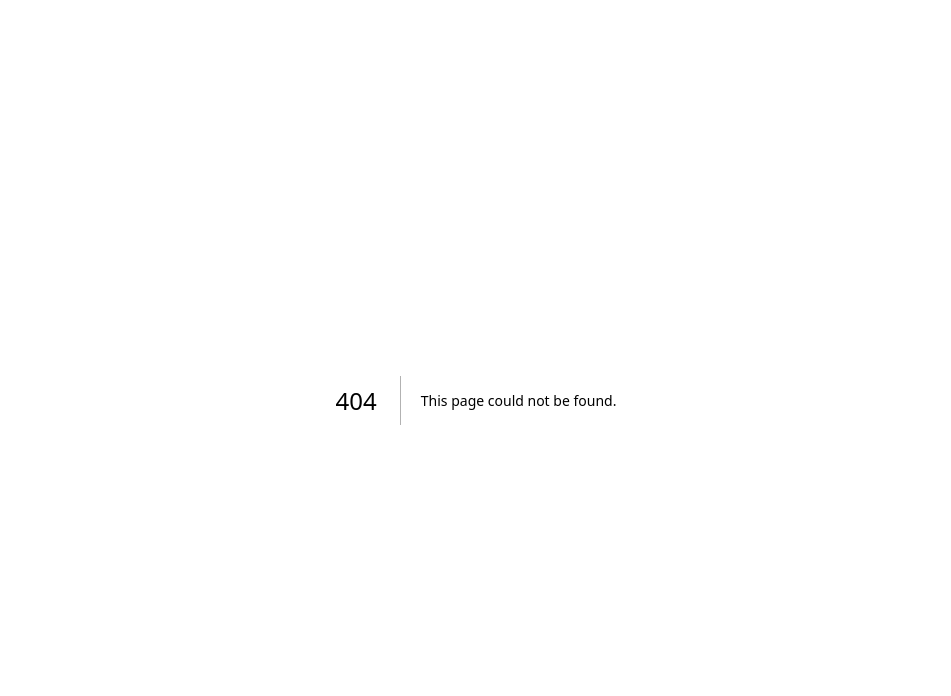
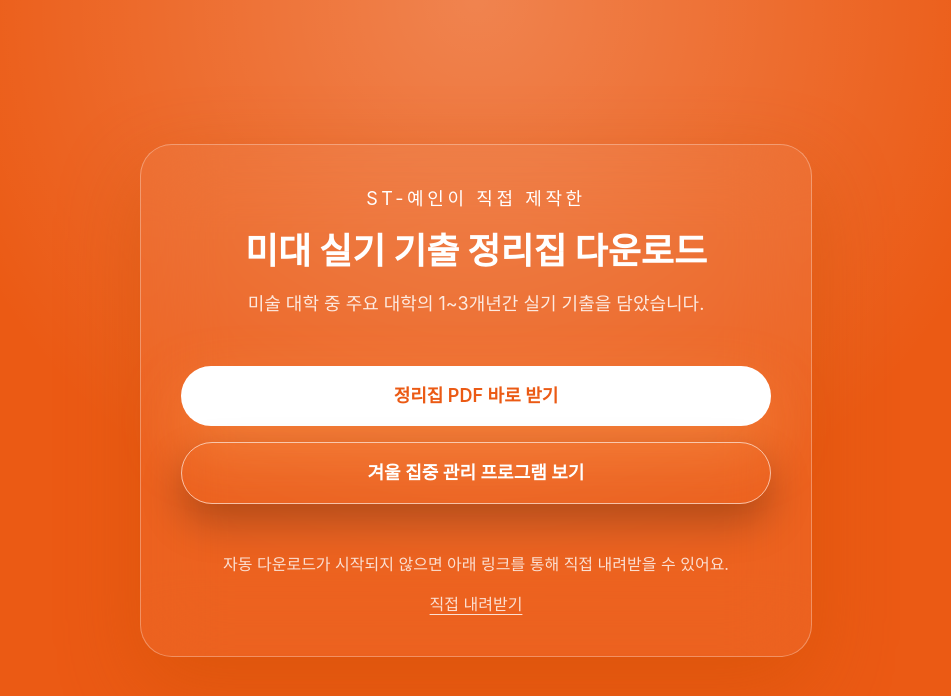
Before and after one commit to ghun00/st-yein, a Next.js app: page /artDownload in a window 1280 px wide. Before the commit this address had no page. Shown: the top 696 px of the page, without its empty margins (164-1115 px from the left). Built offline with nearby package versions, Linux system fonts and the light colour scheme; a web font is replaced by a local one.

Commit message:
실기 기출 정리집 다운로드 페이지

```diff
--- /dev/null
+++ b/app/artDownload/page.js
@@ -0,0 +1,15 @@
+import DownloadPage from '../../components/DownloadPage'
+
+export default function ArtDownloadPage() {
+  return (
+    <DownloadPage
+      subtitle="ST-예인이 직접 제작한"
+      title="미대 실기 기출 정리집 다운로드"
+      description="미술 대학 중 주요 대학의 1~3개년간 실기 기출을 담았습니다."
+      downloadPath="/previous silgi_st-yein.pdf"
+      downloadButtonText="정리집 PDF 바로 받기"
+      secondaryButtonText="겨울 집중 관리 프로그램 보기"
+      secondaryButtonLink="/winter"
+    />
+  )
+}
--- a/app/freebookDownload/page.js
+++ b/app/freebookDownload/page.js
@@ -1,53 +1,15 @@
-'use client'
-
-const DOWNLOAD_PATH = '/freebookForUnder2.pdf'
+import DownloadPage from '../../components/DownloadPage'
 
 export default function FreebookDownloadPage() {
-  const handleDownload = () => {
-    window.location.href = DOWNLOAD_PATH
-  }
-
-  const handleWinterPage = () => {
-    window.location.href = '/winter'
-  }
-
   return (
-    <main className="min-h-screen flex items-center justify-center bg-brand-orange text-white px-4 py-12 relative">
-      <div className="absolute inset-0 bg-[radial-gradient(circle_at_top,_rgba(255,255,255,0.25),_transparent_55%)] pointer-events-none" aria-hidden="true" />
-      <div className="relative w-full max-w-2xl text-center space-y-12 p-10 rounded-[32px] bg-white/5 border border-white/30 shadow-[0_30px_80px_rgba(204,80,0,0.45)] backdrop-blur-2xl">
-        <div className="space-y-4">
-          <p className="text-lg tracking-[0.2em] text-white uppercase">ST-예인이 직접 제작한</p>
-          <h1 className="text-4xl font-extrabold leading-tight">무료 전략집 다운로드</h1>
-          <p className="text-lg text-white/85">
-            고1 고2 예체능 입시생 위한 분석과 전략을 한 권에 담았습니다.
-          </p>
-        </div>
-
-        <div className="space-y-4">
-          <button
-            type="button"
-            onClick={handleDownload}
-            className="w-full rounded-full bg-white text-brand-orange font-semibold text-lg py-4 shadow-[0_25px_60px_rgba(255,155,75,0.45)] hover:-translate-y-1 hover:shadow-[0_30px_70px_rgba(255,155,75,0.55)] transition-all"
-          >
-            전략집 PDF 바로 받기
-          </button>
-
-          <button
-            type="button"
-            onClick={handleWinterPage}
-            className="w-full rounded-full border border-white/60 text-white font-semibold text-lg py-4 shadow-[0_18px_40px_rgba(0,0,0,0.25)] hover:-translate-y-1 hover:bg-white/10 transition-all"
-          >
-            겨울 집중 관리 프로그램 보기
-          </button>
-        </div>
-
-        <div className="space-y-4 text-md text-white/80 mt-10">
-          <p>자동 다운로드가 시작되지 않으면 아래 링크를 통해 직접 내려받을 수 있어요.</p>
-          <p><a href={DOWNLOAD_PATH} download className="underline underline-offset-4">
-            직접 내려받기
-          </a></p>
-        </div>
-      </div>
-    </main>
+    <DownloadPage
+      subtitle="ST-예인이 직접 제작한"
+      title="무료 전략집 다운로드"
+      description="고1 고2 예체능 입시생 위한 분석과 전략을 한 권에 담았습니다."
+      downloadPath="/freebookForUnder2.pdf"
+      downloadButtonText="전략집 PDF 바로 받기"
+      secondaryButtonText="겨울 집중 관리 프로그램 보기"
+      secondaryButtonLink="/winter"
+    />
   )
 }
--- /dev/null
+++ b/components/DownloadPage.jsx
@@ -0,0 +1,65 @@
+'use client'
+
+export default function DownloadPage({
+  subtitle = 'ST-예인이 직접 제작한',
+  title,
+  description,
+  downloadPath,
+  downloadButtonText,
+  secondaryButtonText,
+  secondaryButtonLink,
+}) {
+  const handleDownload = () => {
+    window.location.href = downloadPath
+  }
+
+  const handleSecondaryAction = () => {
+    if (secondaryButtonLink) {
+      window.location.href = secondaryButtonLink
+    }
+  }
+
+  return (
+    <main className="min-h-screen flex items-center justify-center bg-brand-orange text-white px-4 py-12 relative">
+      <div className="absolute inset-0 bg-[radial-gradient(circle_at_top,_rgba(255,255,255,0.25),_transparent_55%)] pointer-events-none" aria-hidden="true" />
+      <div className="relative w-full max-w-2xl text-center space-y-12 p-10 rounded-[32px] bg-white/5 border border-white/30 shadow-[0_30px_80px_rgba(204,80,0,0.45)] backdrop-blur-2xl">
+        <div className="space-y-4">
+          <p className="text-lg tracking-[0.2em] text-white uppercase">{subtitle}</p>
+          <h1 className="text-4xl font-extrabold leading-tight">{title}</h1>
+          <p className="text-lg text-white/85">
+            {description}
+          </p>
+        </div>
+
+        <div className="space-y-4">
+          <button
+            type="button"
+            onClick={handleDownload}
+            className="w-full rounded-full bg-white text-brand-orange font-semibold text-lg py-4 shadow-[0_25px_60px_rgba(255,155,75,0.45)] hover:-translate-y-1 hover:shadow-[0_30px_70px_rgba(255,155,75,0.55)] transition-all"
+          >
+            {downloadButtonText}
+          </button>
+
+          {secondaryButtonText && secondaryButtonLink && (
+            <button
+              type="button"
+              onClick={handleSecondaryAction}
+              className="w-full rounded-full border border-white/60 text-white font-semibold text-lg py-4 shadow-[0_18px_40px_rgba(0,0,0,0.25)] hover:-translate-y-1 hover:bg-white/10 transition-all"
+            >
+              {secondaryButtonText}
+            </button>
+          )}
+        </div>
+
+        <div className="space-y-4 text-md text-white/80 mt-10">
+          <p>자동 다운로드가 시작되지 않으면 아래 링크를 통해 직접 내려받을 수 있어요.</p>
+          <p>
+            <a href={downloadPath} download className="underline underline-offset-4">
+              직접 내려받기
+            </a>
+          </p>
+        </div>
+      </div>
+    </main>
+  )
+}
```
Also changed, not shown: 2 other files (tests, documents, lock files or other folders).
